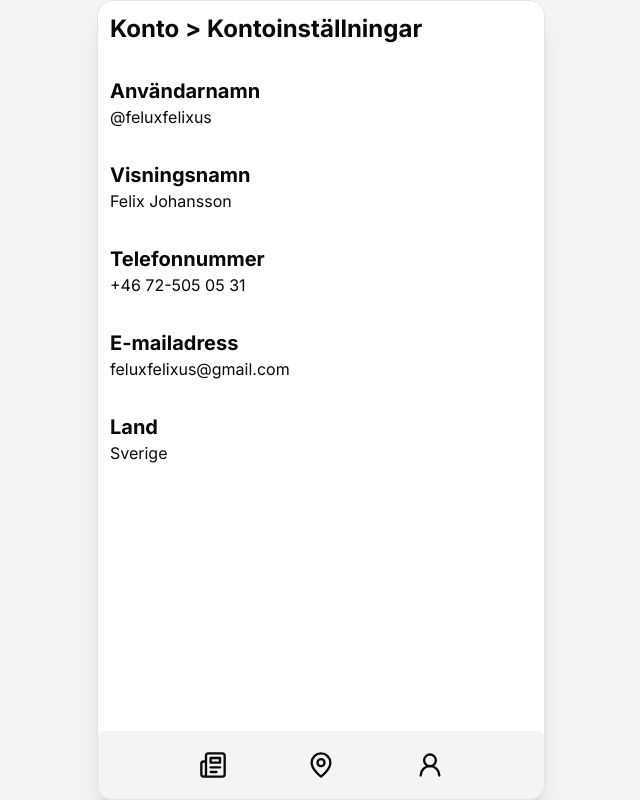
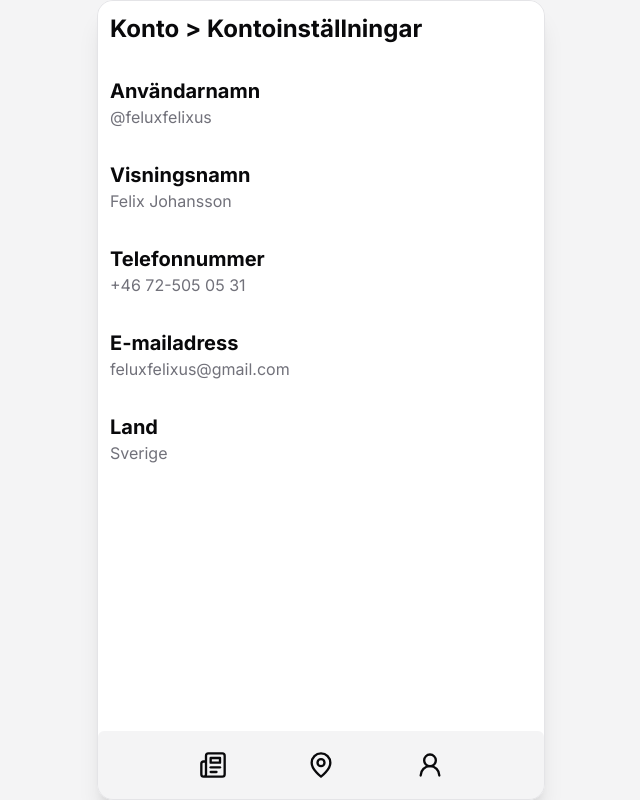
Before and after one commit to JoarM/heet, a Next.js app: page /account/settings in a window 1280 px wide. Shown: the whole page, without its empty margins (319-959 px from the left). Built offline with nearby package versions, Linux system fonts and the light colour scheme.

Commit message:
textr muted foreground

```diff
--- a/app/account/settings/page.tsx
+++ b/app/account/settings/page.tsx
@@ -12,19 +12,19 @@ export default async function AccountPage() {
                 </header>
             <div className="mt-8">
                 <Label className="text-xl w-max inline font-bold">Användarnamn</Label>
-                <header className="w-full mb-8">@feluxfelixus</header>
+                <header className="w-full mb-8 text-muted-foreground">@feluxfelixus</header>
 
                 <Label className="text-xl w-max inline font-bold">Visningsnamn</Label>
-                <header className="w-full mb-8">Felix Johansson</header>
+                <header className="w-full mb-8 text-muted-foreground">Felix Johansson</header>
 
                 <Label className="text-xl w-max inline font-bold">Telefonnummer</Label>
-                <header className="w-full mb-8">+46 72-505 05 31</header>
+                <header className="w-full mb-8 text-muted-foreground">+46 72-505 05 31</header>
 
                 <Label className="text-xl w-max inline font-bold">E-mailadress</Label>
-                <header className="w-full mb-8">feluxfelixus@gmail.com</header>
+                <header className="w-full mb-8 text-muted-foreground">feluxfelixus@gmail.com</header>
 
                 <Label className="text-xl w-max inline font-bold">Land</Label>
-                <header className="w-full mb-8">Sverige</header>
+                <header className="w-full mb-8 text-muted-foreground">Sverige</header>
 
             </div>
         </div>
```
